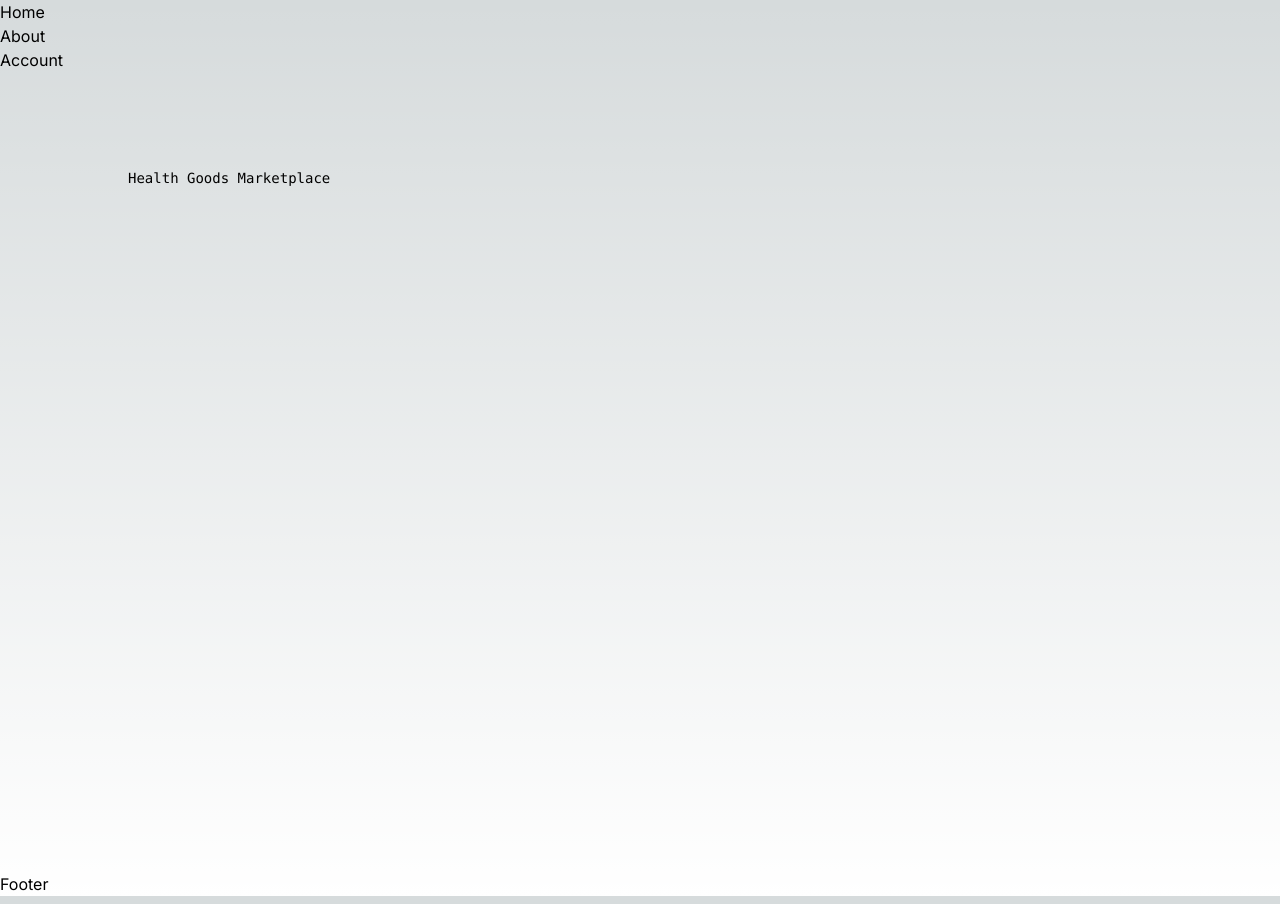
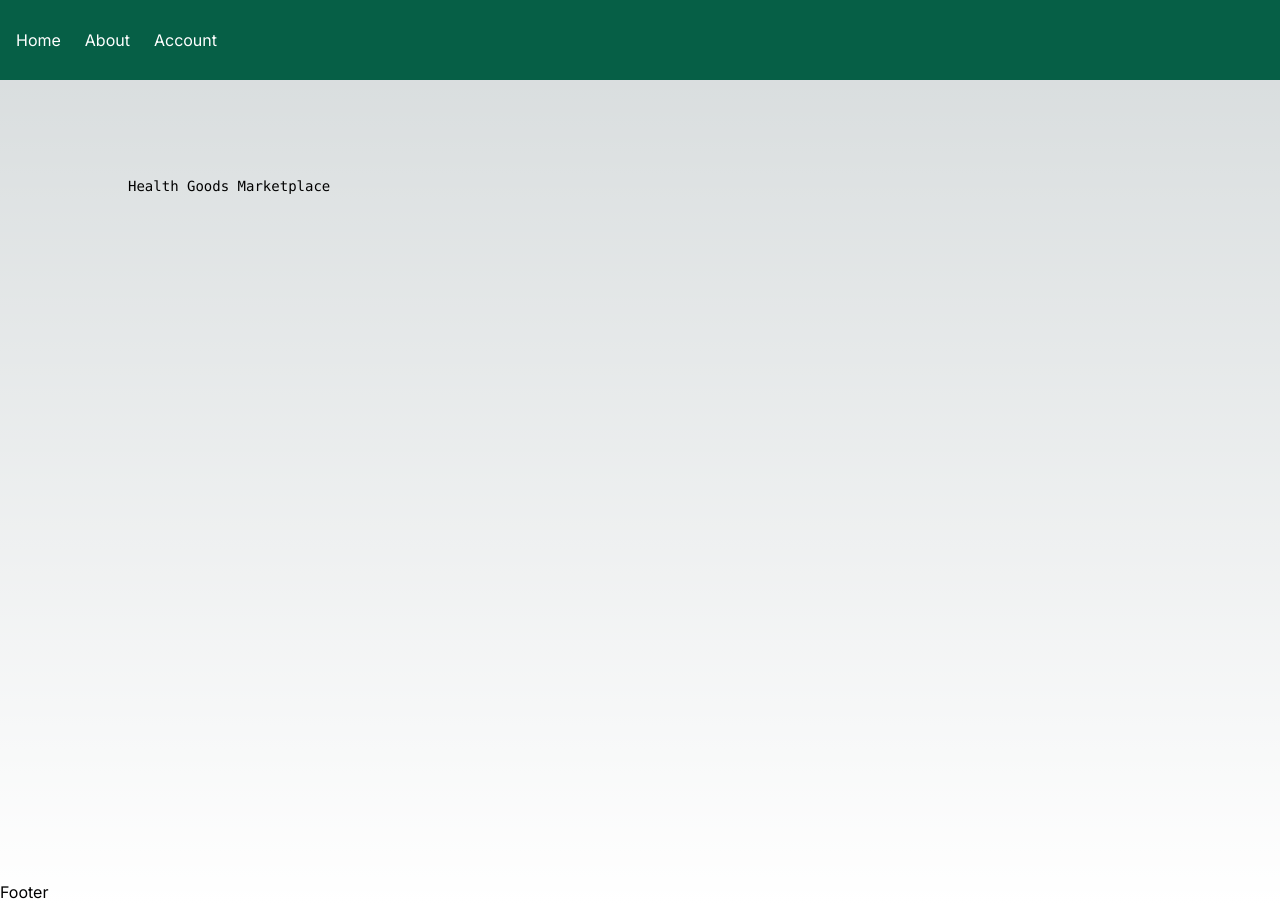
Before and after one commit to Health-Goods/Health-Goods-Marketplace, a Next.js app: page / in a window 1280 px wide. Built offline with nearby package versions, Linux system fonts and the light colour scheme.

Commit message:
added styling to navbar

```diff
--- a/src/app/components/navigation/navbar/index.tsx
+++ b/src/app/components/navigation/navbar/index.tsx
@@ -8,9 +8,10 @@
 
     return (
         <>
-            <div>
-                <div>
-                    <ul>
+            <div className="w-full h-20 bg-emerald-800 sticky top-0">
+                <div className="container mx-auto px-4 h-full">
+                    <div className="flex justify-between items-center h-full">
+                        <ul className="hidden md:flex gap-x-6 text-white">
                             <li>
                                 <Link href='/'>
                                     <p>Home</p>
@@ -39,6 +40,7 @@
                         </button>
                     </div>
                 </div>
+            </div>
         </>
     )
 }
```
Lines whose indentation alone changed are shown as unchanged.
